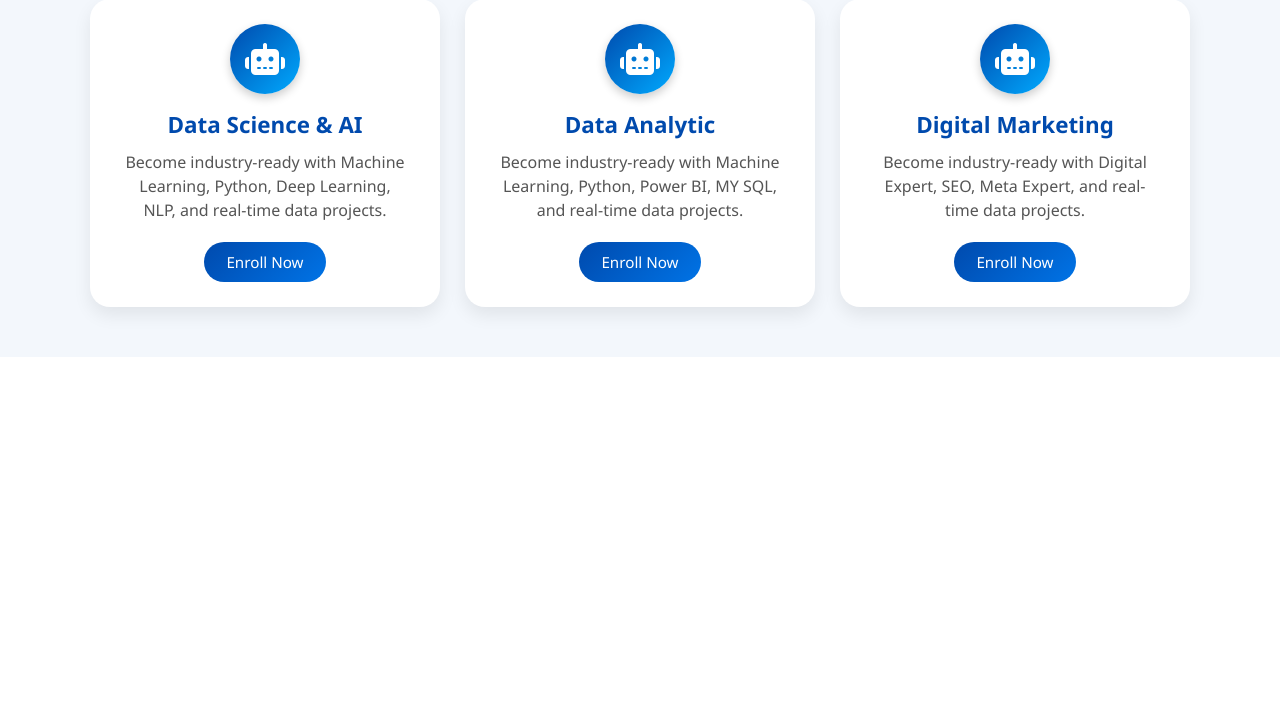
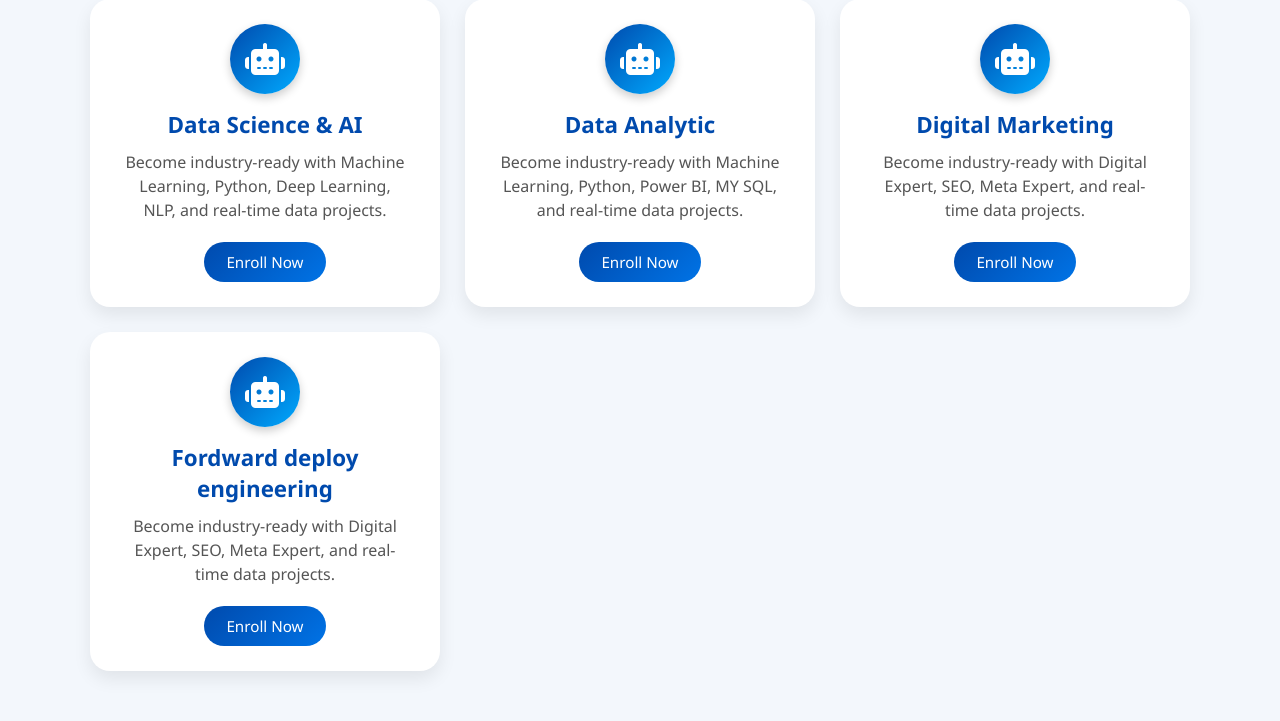
Before and after one commit to vishnu192003/Tomcat_PROJECT_Deploy, a Java web app: page / in a window 1280 px wide. Shown: the part 626-1347 px from the top of the page. Before the commit the page ends 955 px from the top, so only its background shows below. Run offline with Tomcat 11, a stand-in JSP engine, Linux system fonts and the light colour scheme; some libraries are stand-ins or nearby versions.

Commit message:
my second commit

```diff
--- a/src/main/webapp/index.jsp
+++ b/src/main/webapp/index.jsp
@@ -169,7 +169,16 @@
       <a href="#" class="btn">Enroll Now</a>
     </div>
 
-
+    <!-- my changes -->
+      <div class="course-card">
+      <div class="course-icon"><i class="fas fa-robot"></i></div>
+      <div class="course-title">Fordward deploy engineering</div>
+      <div class="course-desc">
+        Become industry-ready with Digital Expert, SEO, Meta Expert, and real-time data projects.
+      </div>
+      <a href="#" class="btn">Enroll Now</a>
+    </div>
+     <!-- my changes -->
   </div>
 
 </body>
```
